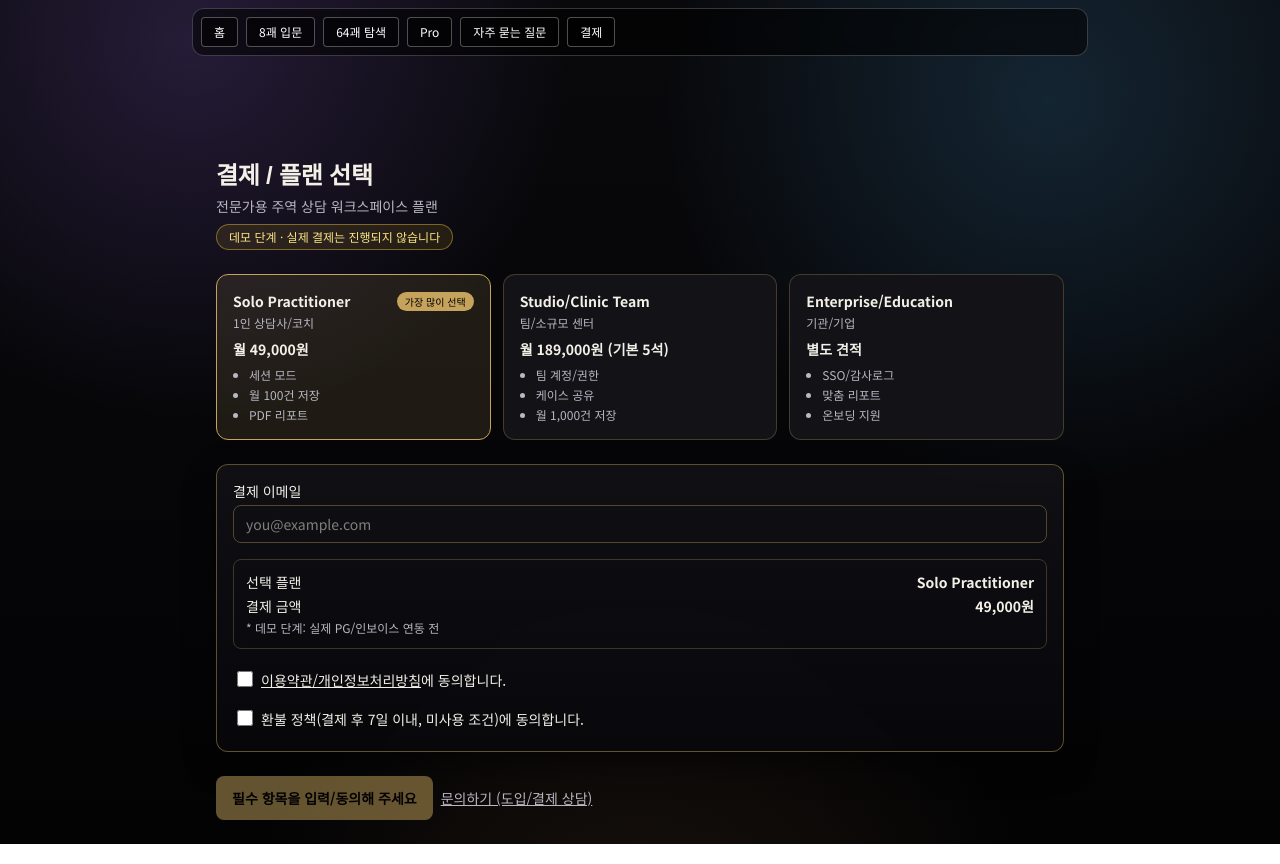
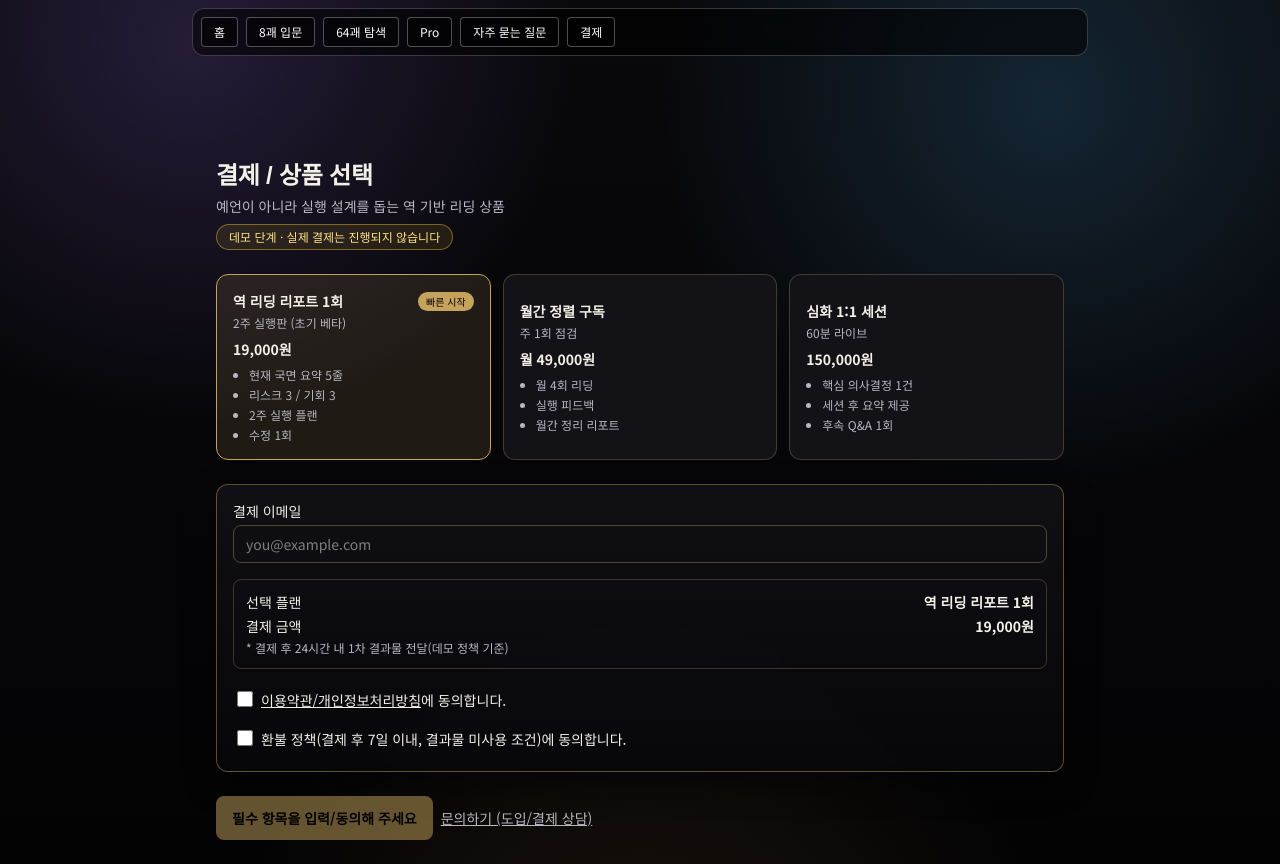
Before and after one commit to kinddragon1224/iching-learning-web, a Next.js app: page /checkout in a window 1280 px wide. Built offline with nearby package versions, Linux system fonts and the light colour scheme; no server answers.

Commit message:
Define first monetization offer flow and add report template v1

```diff
--- a/app/checkout/page.tsx
+++ b/app/checkout/page.tsx
@@ -3,7 +3,7 @@
 import Link from "next/link";
 import { useMemo, useState } from "react";
 
-type PlanKey = "solo" | "team" | "enterprise";
+type PlanKey = "report" | "subscription" | "session";
 
 type Plan = {
   key: PlanKey;
@@ -29,28 +29,29 @@ const WEBHOOK_URL = process.env.NEXT_PUBLIC_CHECKOUT_WEBHOOK_URL;
 
 const PLANS: Plan[] = [
   {
-    key: "solo",
-    title: "Solo Practitioner",
-    subtitle: "1인 상담사/코치",
+    key: "report",
+    title: "역 리딩 리포트 1회",
+    subtitle: "2주 실행판 (초기 베타)",
+    priceLabel: "19,000원",
+    priceValue: 19000,
+    badge: "빠른 시작",
+    features: ["현재 국면 요약 5줄", "리스크 3 / 기회 3", "2주 실행 플랜", "수정 1회"],
+  },
+  {
+    key: "subscription",
+    title: "월간 정렬 구독",
+    subtitle: "주 1회 점검",
     priceLabel: "월 49,000원",
     priceValue: 49000,
-    badge: "가장 많이 선택",
-    features: ["세션 모드", "월 100건 저장", "PDF 리포트"],
+    features: ["월 4회 리딩", "실행 피드백", "월간 정리 리포트"],
   },
   {
-    key: "team",
-    title: "Studio/Clinic Team",
-    subtitle: "팀/소규모 센터",
-    priceLabel: "월 189,000원 (기본 5석)",
-    priceValue: 189000,
-    features: ["팀 계정/권한", "케이스 공유", "월 1,000건 저장"],
-  },
-  {
-    key: "enterprise",
-    title: "Enterprise/Education",
-    subtitle: "기관/기업",
-    priceLabel: "별도 견적",
-    features: ["SSO/감사로그", "맞춤 리포트", "온보딩 지원"],
+    key: "session",
+    title: "심화 1:1 세션",
+    subtitle: "60분 라이브",
+    priceLabel: "150,000원",
+    priceValue: 150000,
+    features: ["핵심 의사결정 1건", "세션 후 요약 제공", "후속 Q&A 1회"],
   },
 ];
 
@@ -69,7 +70,7 @@ function makeRequestId() {
 
 export default function CheckoutPage() {
   const [email, setEmail] = useState("");
-  const [plan, setPlan] = useState<PlanKey>("solo");
+  const [plan, setPlan] = useState<PlanKey>("report");
   const [agreePolicy, setAgreePolicy] = useState(false);
   const [agreeRefund, setAgreeRefund] = useState(false);
   const [isSubmitting, setIsSubmitting] = useState(false);
@@ -114,8 +115,8 @@ export default function CheckoutPage() {
   return (
     <main className="mx-auto max-w-4xl space-y-6 p-6 pt-24">
       <header>
-        <h1 className="text-2xl font-bold">결제 / 플랜 선택</h1>
-        <p className="mt-1 text-sm text-[var(--text-muted)]">전문가용 주역 상담 워크스페이스 플랜</p>
+        <h1 className="text-2xl font-bold">결제 / 상품 선택</h1>
+        <p className="mt-1 text-sm text-[var(--text-muted)]">예언이 아니라 실행 설계를 돕는 역 기반 리딩 상품</p>
         <p className="mt-2 inline-block rounded-full border border-amber-300/40 bg-amber-300/10 px-3 py-1 text-xs text-amber-200">
           데모 단계 · 실제 결제는 진행되지 않습니다
         </p>
@@ -171,7 +172,7 @@ export default function CheckoutPage() {
             <span>결제 금액</span>
             <b>{selectedPlan.priceValue ? won(selectedPlan.priceValue) : "별도 견적"}</b>
           </div>
-          <p className="text-xs text-[var(--text-muted)]">* 데모 단계: 실제 PG/인보이스 연동 전</p>
+          <p className="text-xs text-[var(--text-muted)]">* 결제 후 24시간 내 1차 결과물 전달(데모 정책 기준)</p>
           {!WEBHOOK_URL && (
             <p className="text-xs text-amber-300">* 저장 연동 전: 현재는 브라우저 내 데모 저장만 동작</p>
           )}
@@ -196,7 +197,7 @@ export default function CheckoutPage() {
               onChange={(e) => setAgreeRefund(e.target.checked)}
               className="mt-0.5 h-4 w-4 shrink-0"
             />
-            <span className="leading-relaxed">환불 정책(결제 후 7일 이내, 미사용 조건)에 동의합니다.</span>
+            <span className="leading-relaxed">환불 정책(결제 후 7일 이내, 결과물 미사용 조건)에 동의합니다.</span>
           </label>
         </div>
       </section>
--- a/app/checkout/success/page.tsx
+++ b/app/checkout/success/page.tsx
@@ -4,7 +4,7 @@ import Link from "next/link";
 import { useEffect, useState } from "react";
 
 type CheckoutPayload = {
-  plan: "solo" | "team" | "enterprise";
+  plan: "report" | "subscription" | "session";
   planTitle: string;
   email: string;
   requestId: string;
@@ -14,8 +14,8 @@ type CheckoutPayload = {
 };
 
 const FALLBACK: CheckoutPayload = {
-  plan: "solo",
-  planTitle: "Solo Practitioner",
+  plan: "report",
+  planTitle: "역 리딩 리포트 1회",
   email: "-",
   requestId: "IC-DEMO-0000",
   createdAt: new Date().toISOString(),
@@ -67,9 +67,9 @@ export default function CheckoutSuccessPage() {
       <section className="paper-panel rounded-xl p-4 text-sm space-y-2">
         <p>다음 단계</p>
         <ul className="list-disc pl-5 text-[var(--text-muted)] space-y-1">
-          <li>운영팀이 1영업일 내 온보딩 안내를 보낸다.</li>
-          <li>팀/엔터프라이즈는 좌석 및 권한 정책 확인 후 개설된다.</li>
-          <li>현재는 데모 단계로 실제 결제는 진행되지 않는다.</li>
+          <li>결제 정보 접수 후 24시간 내 1차 결과물 안내를 보냅니다.</li>
+          <li>리포트 상품은 1회 수정 요청을 받을 수 있습니다.</li>
+          <li>현재는 데모 단계로 실제 결제는 진행되지 않습니다.</li>
         </ul>
       </section>
 
```
Also changed, not shown: 1 other file (tests, documents, lock files or other folders).
